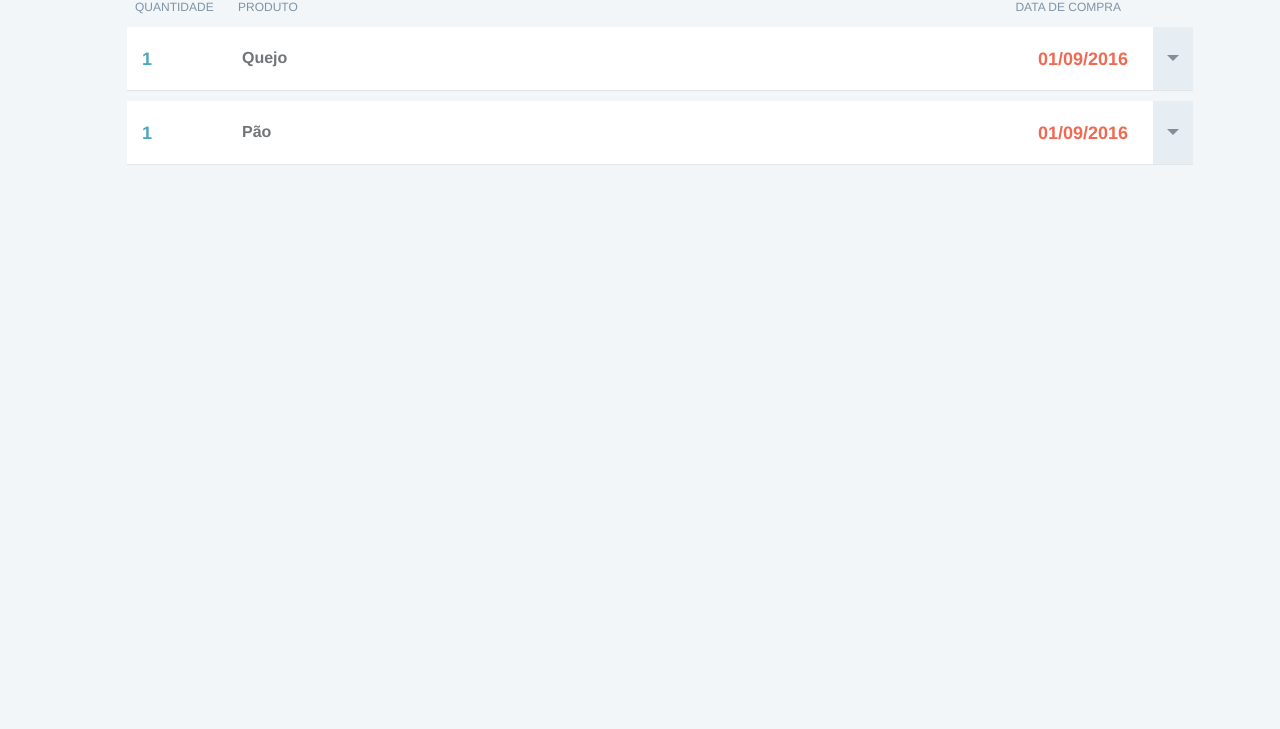
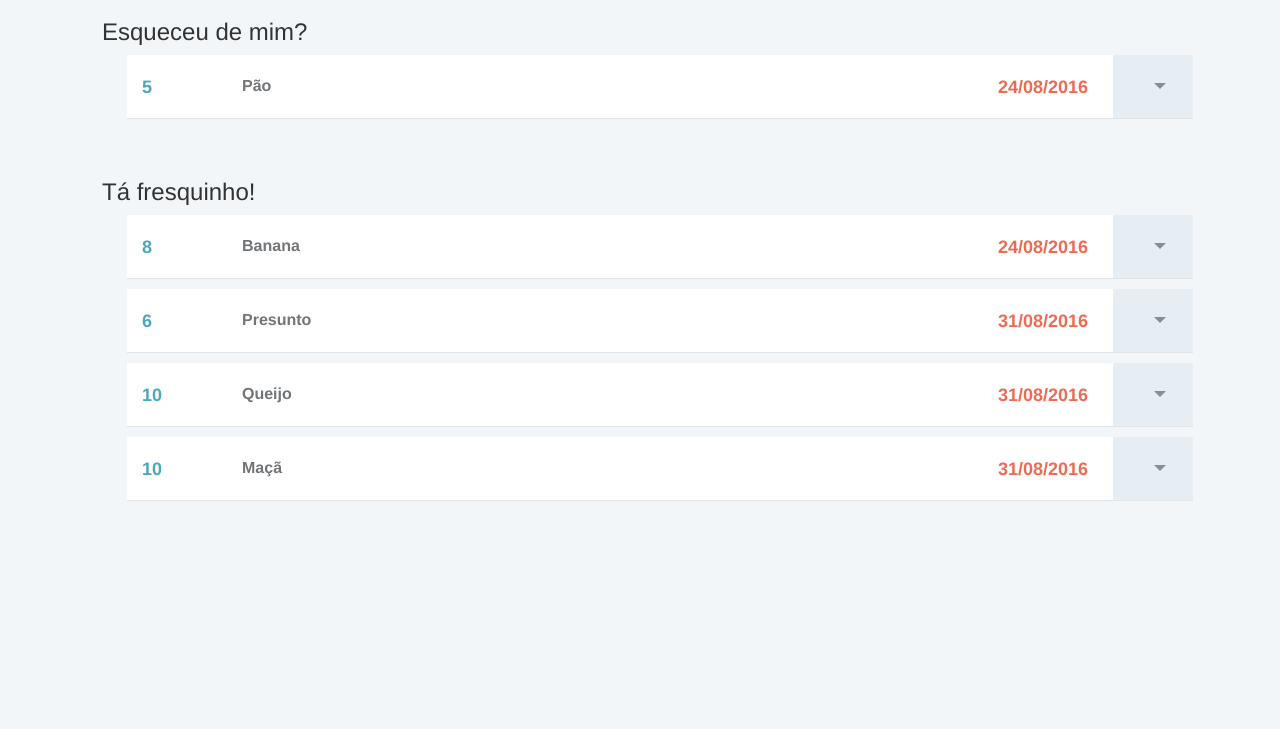
Before and after one commit to wendellbs/minha-despensa, a website: page front/index.html in a window 1280 px wide. Shown: the part 71-800 px from the top of the page. Drawn offline with nearby package versions, Linux system fonts and the light colour scheme; files whose address does not match are found by name.

Commit message:
filter products in 2 groups

```diff
--- a/front/assets/css/custom.css
+++ b/front/assets/css/custom.css
@@ -191,7 +191,8 @@ a:hover {
 	background-color: #e6edf3;
 	margin-left: 25px;
 	height: 63px;
-	width: 40px;
+	width: 80px;
+	text-align: center;
 	padding: 32px 0 0 14px !important;
 	float: right;
 	cursor: pointer;
--- a/front/index.css
+++ b/front/index.css
@@ -0,0 +1,7 @@
+.table-expiring {
+
+}
+
+.table-fresh {
+  margin: 30px 0 0 0;
+}
--- a/front/index.html
+++ b/front/index.html
@@ -14,35 +14,50 @@
 
       <!-- header -->
       <div class="col-md-12 col-sm-12">
+        <!-- TODO colocar imagem do Zaffari -->
         <!-- <div class="bigcart"></div> -->
-        <h1>Minha Dispensa</h1>
+        <h1>Minha Dispensa Zaffari</h1>
       </div>
 
-      <!-- list -->
-      <div class="col-md-12 col-sm-12 text-left">
+      <!-- expiring products -->
+      <div class="col-md-12 col-sm-12 text-left table-expiring">
+        <h3>Esqueceu de mim?</h3>
         <ul>
           <!-- table head -->
-          <li class="row list-inline columnCaptions">
+          <!-- <li class="row list-inline columnCaptions">
             <span>Quantidade</span>
             <span>Produto</span>
             <span>Data de compra</span>
-          </li>
+          </li> -->
           <!-- table body -->
-          <li class="row" ng-repeat="product in listCtrl.listProduct">
-            <span class="quantity">1</span>
+          <li class="row" ng-repeat="product in listCtrl.getListExpiringProduct()">
+            <span class="quantity" ng-bind="product.quantity"></span>
             <span class="itemName" ng-bind="product.name"></span>
             <span class="popbtn"><a class="arrow"></a></span>
-            <span class="price" ng-bind="product.purchaseDate | date:'dd/MM/yyyy'"></span>
+            <span class="price" ng-bind="product.purchaseDate.format('L')"></span>
+          </li>
+        </ul>
+      </div>
+
+      <!-- fresh products -->
+      <div class="col-md-12 col-sm-12 text-left table-fresh">
+        <h3>Tá fresquinho!</h3>
+        <ul>
+          <!-- table body -->
+          <li class="row" ng-repeat="product in listCtrl.getListFreshProduct()">
+            <span class="quantity" ng-bind="product.quantity"></span>
+            <span class="itemName" ng-bind="product.name"></span>
+            <span class="popbtn"><a class="arrow"></a></span>
+            <span class="price" ng-bind="product.purchaseDate.format('L')"></span>
           </li>
         </ul>
       </div>
 
     </div>
 
-    <!-- <script src="./node_modules/moment/min/moment.min.js" charset="utf-8"></script> -->
-    <!-- TODO instalar jquery -->
-    <script src="http://code.jquery.com/jquery-1.11.0.min.js"></script>
-    <script src="assets/js/bootstrap.min.js"></script>
+    <script src="./node_modules/moment/min/moment-with-locales.min.js" charset="utf-8"></script>
+    <script src="./node_modules/jquery/dist/jquery.min.js" charset="utf-8"></script>
+    <script src="./node_modules/bootstrap/dist/js/bootstrap.min.js"></script>
     <script src="./node_modules/angular/angular.min.js" charset="utf-8"></script>
     <script src="./assets/js/customjs.js"></script>
     <script src="./index.js"></script>
--- a/front/index.js
+++ b/front/index.js
@@ -1,18 +1,57 @@
 angular.module('app', [])
   .controller('ListCtrl', function() {
     var ctrl = this
+
+    today = moment().locale('pt')
+
     ctrl.listProduct = [
       {
-        quantity: 10,
-        name: 'Quejo',
-        purchaseDate: new Date(),
-        expectedDuration: 5,
+        quantity: 8,
+        name: 'Banana',
+        purchaseDate: moment().locale('pt').subtract(8, 'days'),
+        expectedDuration: 14,
       },
       {
         quantity: 5,
         name: 'Pão',
-        purchaseDate: new Date(),
+        purchaseDate: moment().locale('pt').subtract(8, 'days'),
         expectedDuration: 7,
-      }
+      },
+      {
+        quantity: 6,
+        name: 'Presunto',
+        purchaseDate: moment().locale('pt').subtract(1, 'days'),
+        expectedDuration: 4,
+      },
+      {
+        quantity: 10,
+        name: 'Queijo',
+        purchaseDate: moment().locale('pt').subtract(1, 'days'),
+        expectedDuration: 5,
+      },
+      {
+        quantity: 10,
+        name: 'Maçã',
+        purchaseDate: moment().locale('pt').subtract(1, 'days'),
+        expectedDuration: 20,
+      },
     ]
+
+    var isFresh = function(p) {
+      var diffInDays = today.diff(p.purchaseDate, 'days') + 1
+      console.log('diff', diffInDays, p.expectedDuration)
+      return diffInDays < p.expectedDuration
+    }
+
+    ctrl.getListExpiringProduct = function() {
+      return ctrl.listProduct.filter(function(p) {
+        return !isFresh(p)
+      })
+    }
+
+    ctrl.getListFreshProduct = function() {
+      return ctrl.listProduct.filter(function(p) {
+        return isFresh(p)
+      })
+    }
   })
--- a/front/package.json
+++ b/front/package.json
@@ -11,6 +11,7 @@
   "dependencies": {
     "angular": "1.5.8",
     "bootstrap": "3.3.7",
+    "jquery": "2.2.4",
     "moment": "2.14.1",
     "normalize.css": "4.2.0"
   }
```
